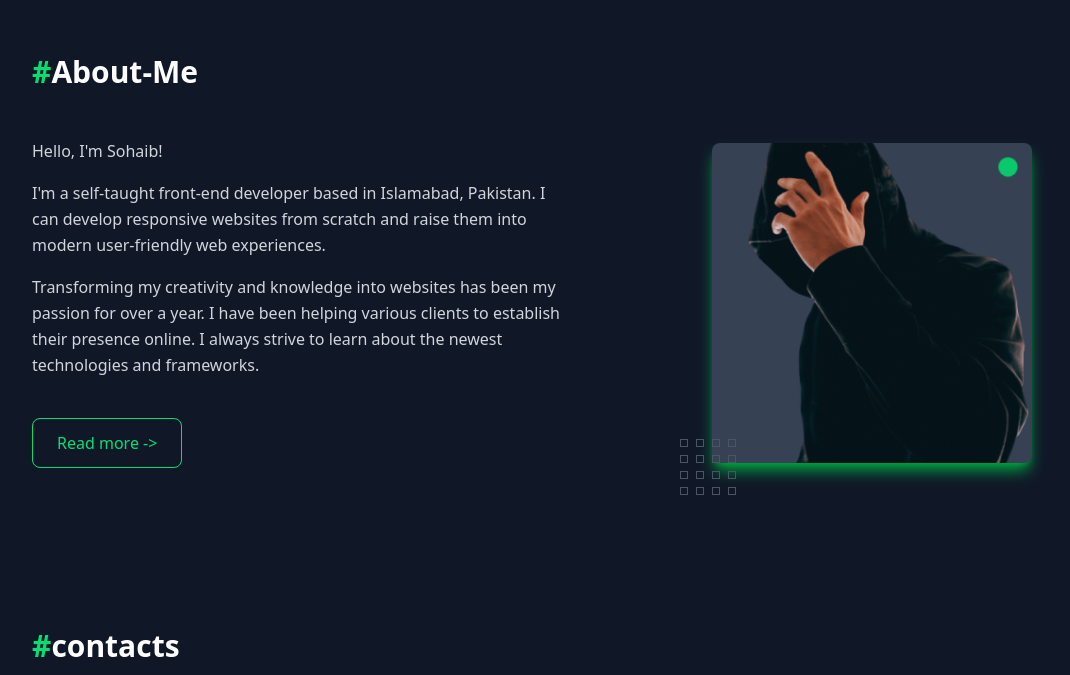
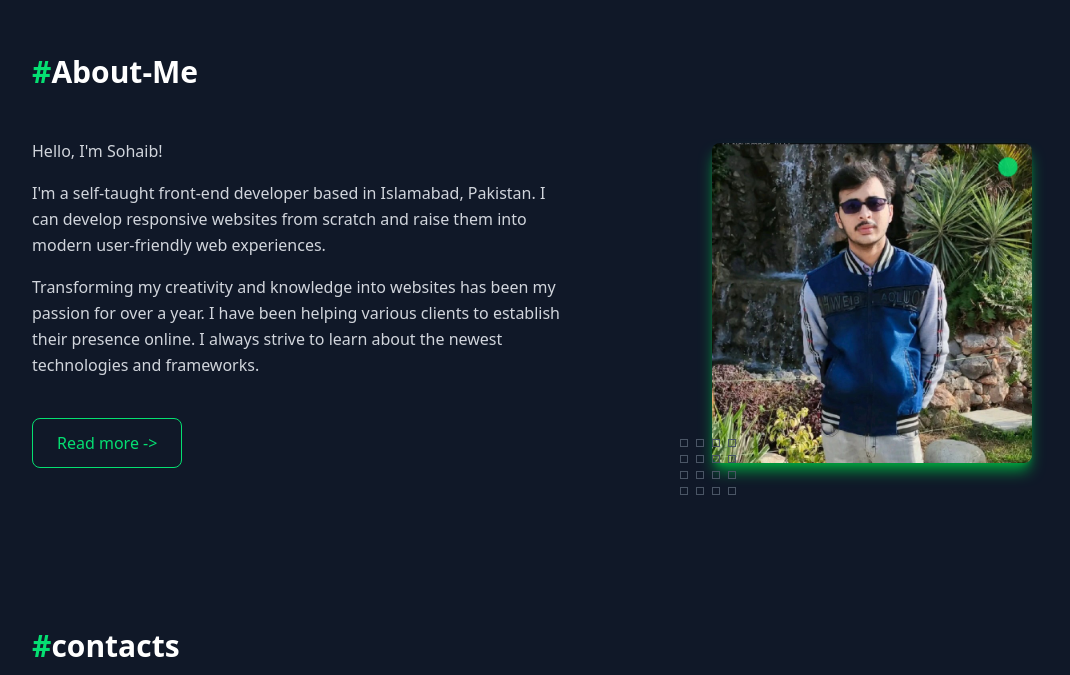
Before and after one commit to SohaibRaza66/My-Portfolio, a React (Vite) app: page / in a window 1280 px wide. Shown: the part 2122-2797 px from the top of the page, without its empty margins (56-1126 px from the left). Built offline with nearby package versions, Linux system fonts and the light colour scheme.

Commit message:
first commit

```diff
--- a/src/Pages/Home.jsx
+++ b/src/Pages/Home.jsx
@@ -12,8 +12,7 @@ import {
 } from "lucide-react";
 import { FaWhatsapp } from "react-icons/fa";
 import { motion } from "framer-motion";
-import Img from "../assets/image.png";
-import Img1 from "../assets/image1.png";
+import Img from "../assets/image.jpg";
 
 const Home = () => {
   const [typedText, setTypedText] = useState("");
@@ -451,7 +450,7 @@ const Home = () => {
                 whileHover={{ scale: 1.03 }}
               >
                 <img
-                  src={Img1}
+                  src={Img}
                   alt="Project Preview"
                   className="w-full h-full object-cover rounded-lg bg-gray-700 shadow-lg shadow-green-600 transition-shadow duration-300"
                 />
```
Also changed, not shown: src/assets/Image.jpg (added).
